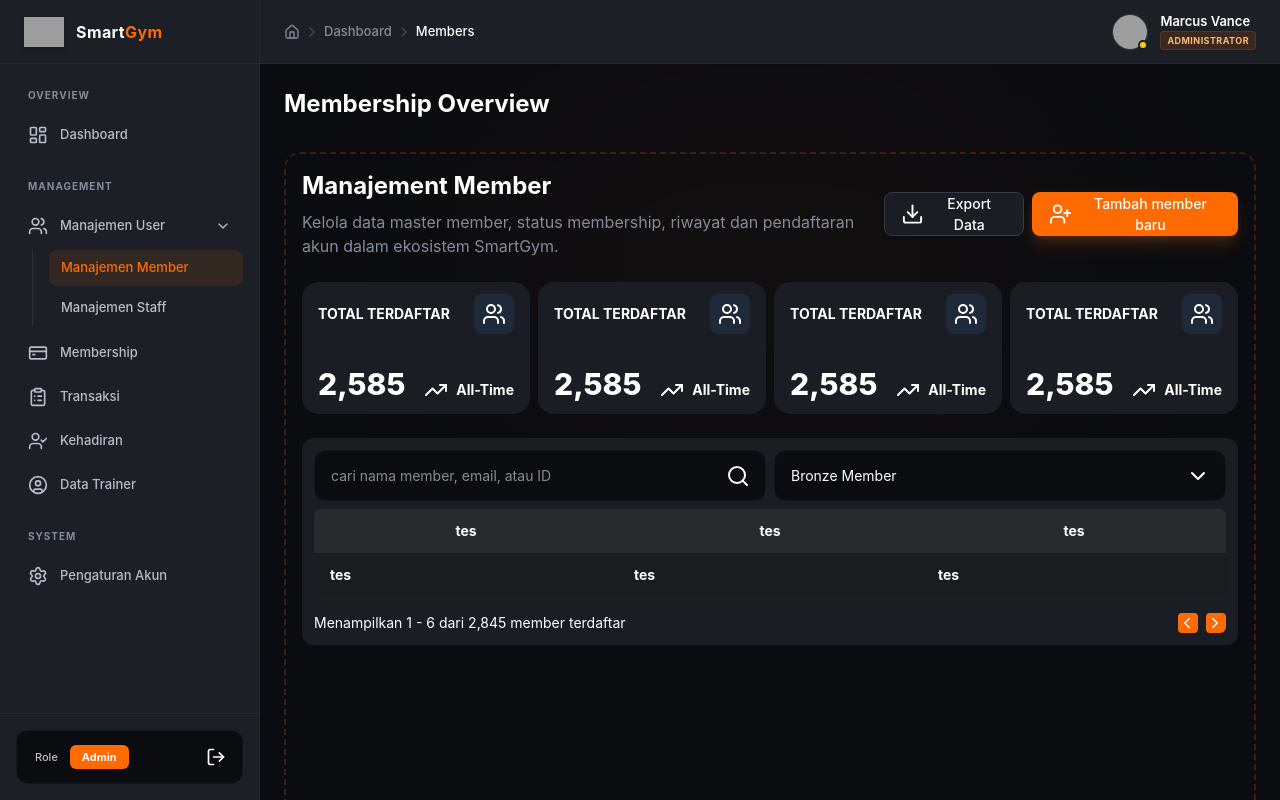
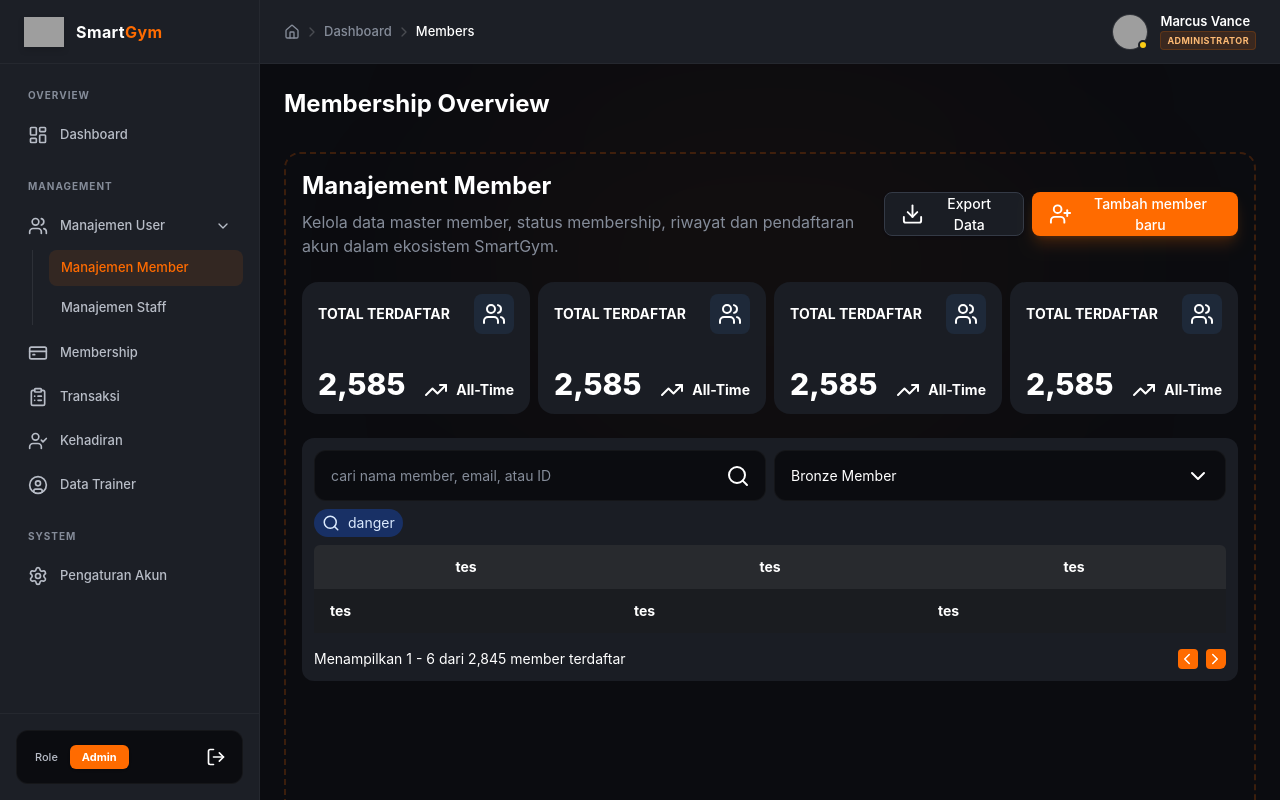
Before and after one commit to rizqul/smartgym-frontend, a React (Vite) app: page /dashboard/members in a window 1280 px wide. Built offline with nearby package versions, Linux system fonts and the light colour scheme; grey boxes are pictures that could not be loaded.

Commit message:
[FEATURE] add badge component

```diff
--- a/src/app/dashboard/members/Members.tsx
+++ b/src/app/dashboard/members/Members.tsx
@@ -8,6 +8,7 @@ import TableHead from "../../../components/ui/TableHead"
 import TableTR from "../../../components/ui/TableTR"
 import TableTH from "../../../components/ui/TableTH"
 import TableBody from "../../../components/ui/TableBody"
+import Badge from "../../../components/ui/Badge"
 
 export default function ManageMembers() {
   return (
@@ -95,6 +96,12 @@ export default function ManageMembers() {
             </Select>
           </div>
 
+          <Badge
+            label="danger"
+            icon={<Search size={18} />}
+            variant="blue"
+          />
+
           <Table>
             <TableHead>
               <TableTR isHeader={true}>
--- /dev/null
+++ b/src/components/ui/Badge.tsx
@@ -0,0 +1,29 @@
+import type { ReactNode } from "react"
+
+export type BadgeVariant = "yellow" | "blue" | "green" | "red" | "orange" | "plain"
+
+export interface BadgeProps {
+  icon?: ReactNode
+  label: string
+  variant?: BadgeVariant
+}
+
+export default function Badge({ icon, label, variant = "plain" }: BadgeProps) {
+  const baseStyle = "flex w-fit rounded-full px-2 py-1 gap-2 items-center justify-content-center"
+  const variants = {
+    yellow: "bg-yellow-500/30 text-yellow-200",
+    blue: "bg-blue-600/30 text-blue-100",
+    green: "bg-green-500/30 text-green-200",
+    red: "bg-red-500/30 text-red-200",
+    orange: "bg-orange-500/30 text-orange-200",
+    plain: "bg-gray-500/30 text-gray-200"
+  }
+
+  const finalStyle = [baseStyle, variants[variant]].filter(Boolean).join(" ")
+  return (
+    <div className={finalStyle}>
+      {icon}
+      <p className="text-sm">{label}</p>
+    </div>
+  )
+}
```
